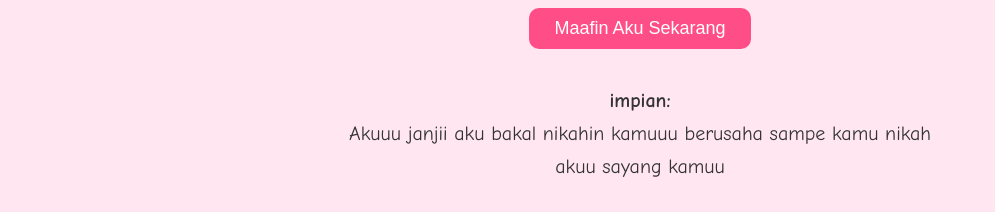
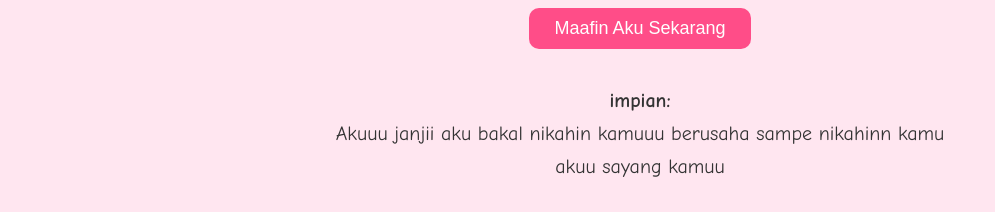
Before and after one commit to yarr111/maaf-website, a plain HTML site: page index.html in a window 1280 px wide. Shown: the part 1540-1752 px from the top of the page, without its empty margins (0-995 px from the left). Drawn offline with Linux system fonts and the light colour scheme.

Commit message:
Update index.html

```diff
--- a/index.html
+++ b/index.html
@@ -84,7 +84,7 @@
 
   <div class="note">
     <p><strong>impian:</strong></p>
-    <p>Akuuu janjii aku bakal nikahin kamuuu berusaha sampe kamu nikah</p>
+    <p>Akuuu janjii aku bakal nikahin kamuuu berusaha sampe nikahinn kamu</p>
     <p>akuu sayang kamuu</p>
   </div>
 
```
